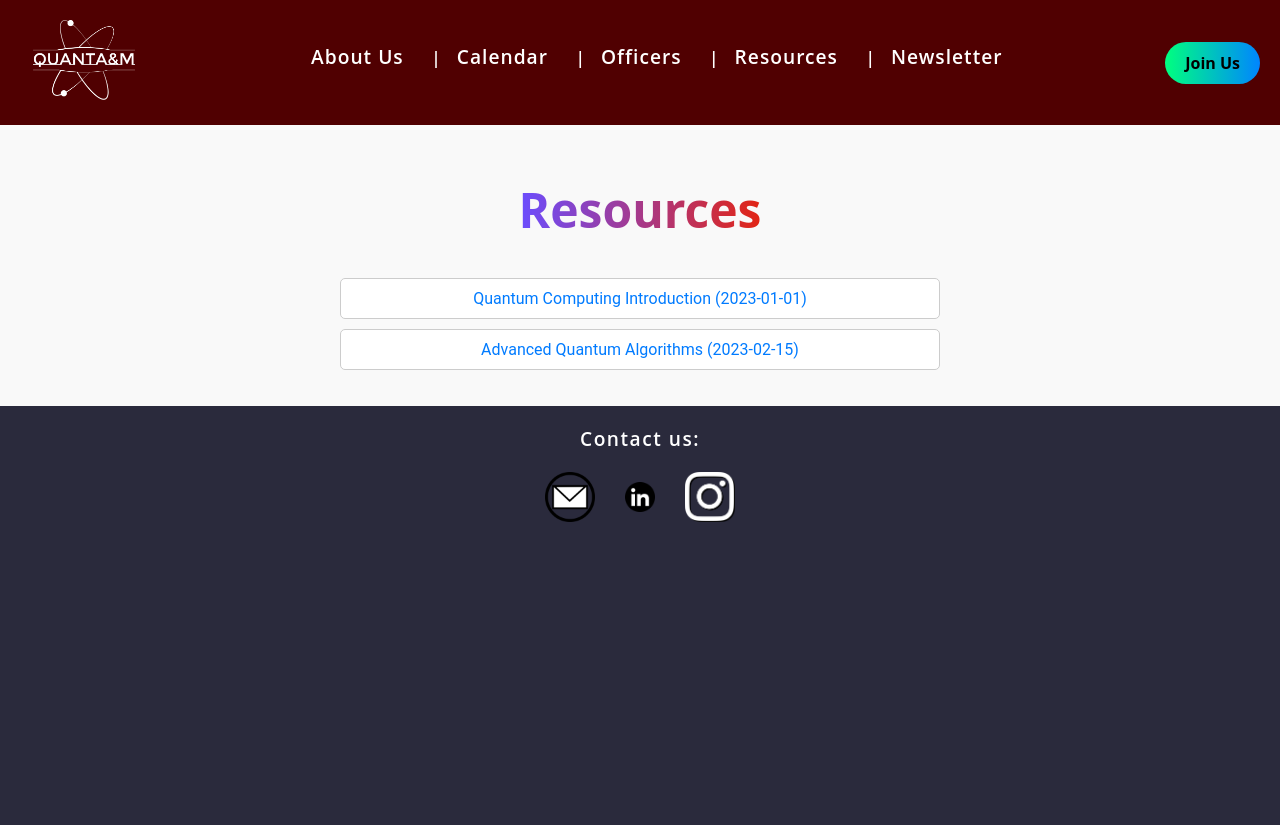
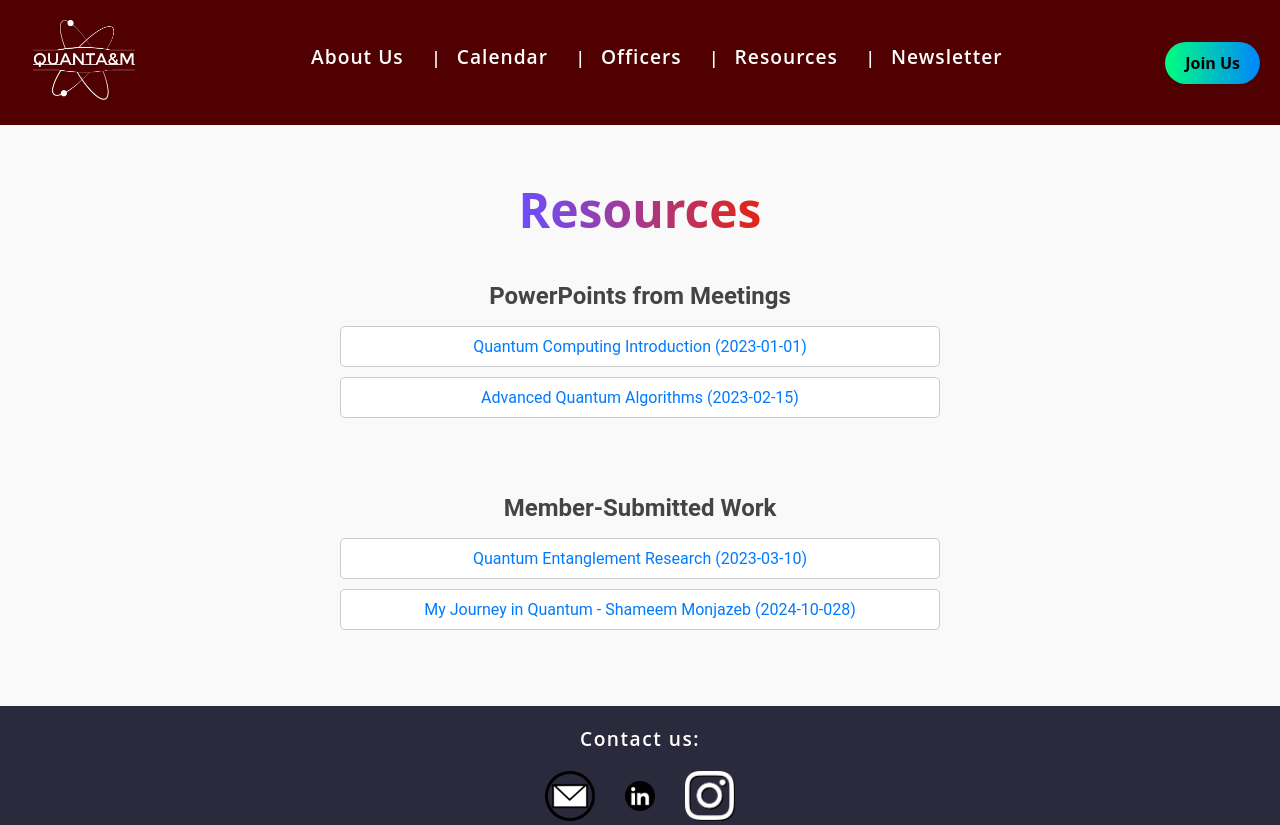
Before and after one commit to quantamu/quantamu.github.io, a React (Create React App) app: page /#/resources in a window 1280 px wide. Before the commit the page ends 800 px from the top, so only its background shows below. Built offline with nearby package versions, Linux system fonts and the light colour scheme.

Commit message:
link integration

```diff
--- a/public/resources.json
+++ b/public/resources.json
@@ -1,12 +1,36 @@
 [
+  {
+    "category": "PowerPoints from Meetings",
+    "resources": [
       {
         "title": "Quantum Computing Introduction",
         "date": "2023-01-01",
+        "type": "pdf",
         "file": "quantum-computing-intro-2023-01-01.pdf"
       },
       {
         "title": "Advanced Quantum Algorithms",
         "date": "2023-02-15",
+        "type": "pdf",
         "file": "advanced-quantum-algorithms-2023-02-15.pdf"
       }
     ]
+  },
+  {
+    "category": "Member-Submitted Work",
+    "resources": [
+      {
+        "title": "Quantum Entanglement Research",
+        "date": "2023-03-10",
+        "type": "pdf",
+        "file": "quantum-entanglement-research-2023-03-10.pdf"
+      },
+      {
+        "title": "My Journey in Quantum - Shameem Monjazeb",
+        "date": "2024-10-028",
+        "type": "link",
+        "url": "https://www.quantumgrad.com/article/806"
+      }
+    ]
+  }
+]
--- a/src/Resources.css
+++ b/src/Resources.css
@@ -12,9 +12,20 @@
     color: #333;
   }
 
+  .resource-category {
+    width: 100%;
+    max-width: 600px;
+    margin-bottom: 40px;
+  }
+
+  .category-title {
+    font-size: 1.5em;
+    margin-bottom: 10px;
+    color: #444;
+  }
+
   .resource-list {
     width: 100%;
-    max-width: 600px;
   }
 
   .resource-list ul {
--- a/src/Resources.js
+++ b/src/Resources.js
@@ -2,29 +2,40 @@ import React, { useEffect, useState } from 'react';
 import './Resources.css';
 
 function Resources() {
-  const [resources, setResources] = useState([]);
+  const [categories, setCategories] = useState([]);
 
   useEffect(() => {
     fetch('/resources.json')
       .then(response => response.json())
-      .then(data => setResources(data))
+      .then(data => setCategories(data))
       .catch(error => console.error('Error fetching resources:', error));
   }, []);
 
   return (
     <main className='resources-container'>
       <h1 className='header-section'>Resources</h1>
+      {categories.map((category, index) => (
+        <div key={index} className='resource-category'>
+          <h2 className='category-title'>{category.category}</h2>
           <div className='resource-list'>
             <ul>
-          {resources.map((resource, index) => (
+              {category.resources.map((resource, index) => (
                 <li key={index}>
+                  {resource.type === 'pdf' ? (
                     <a href={`/resources/${resource.file}`} target="_blank" rel="noopener noreferrer">
                       {resource.title} ({resource.date})
                     </a>
+                  ) : (
+                    <a href={resource.url} target="_blank" rel="noopener noreferrer">
+                      {resource.title} ({resource.date})
+                    </a>
+                  )}
                 </li>
               ))}
             </ul>
           </div>
+        </div>
+      ))}
     </main>
   );
 }
```
Lines whose indentation alone changed are shown as unchanged.
